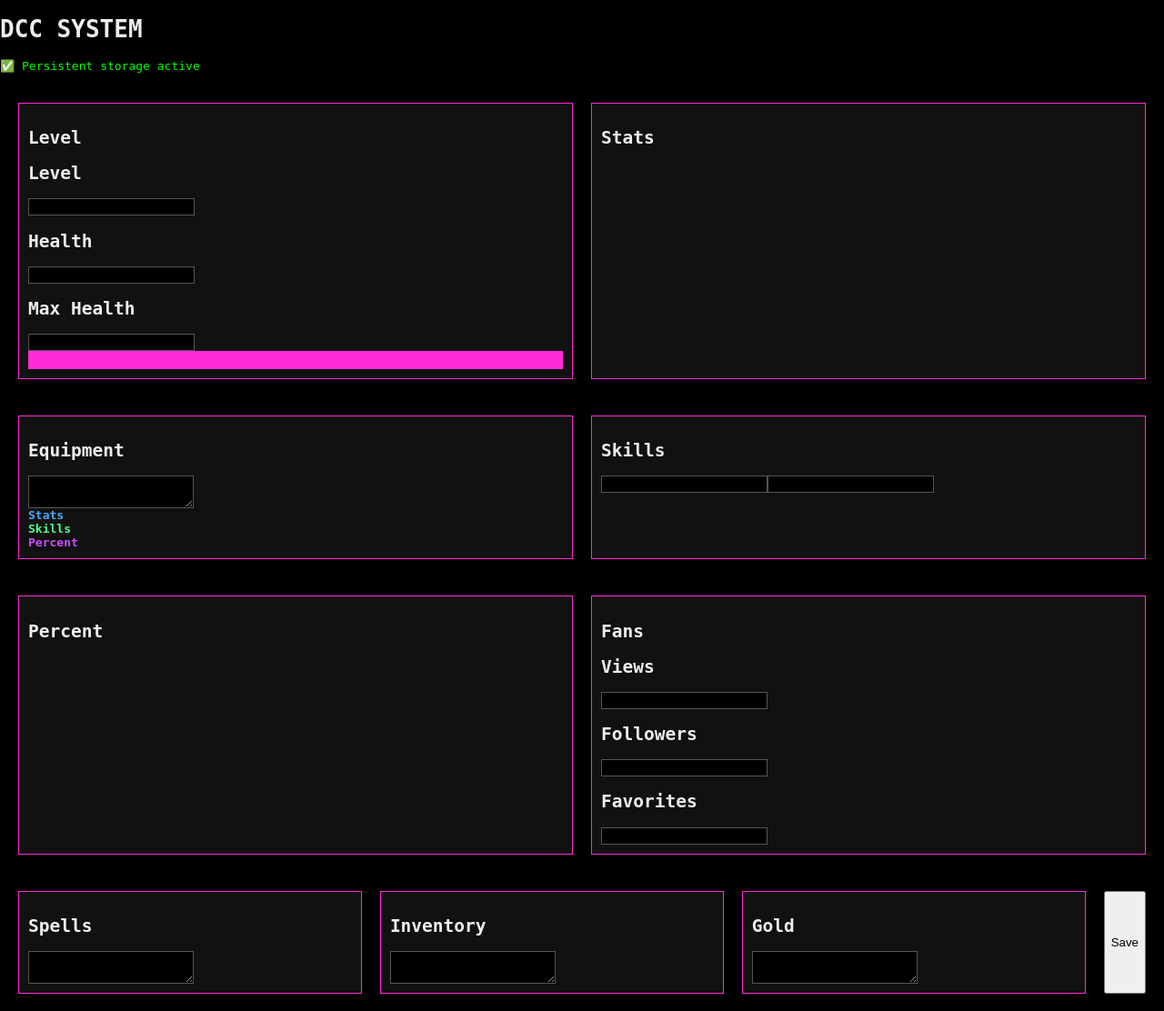
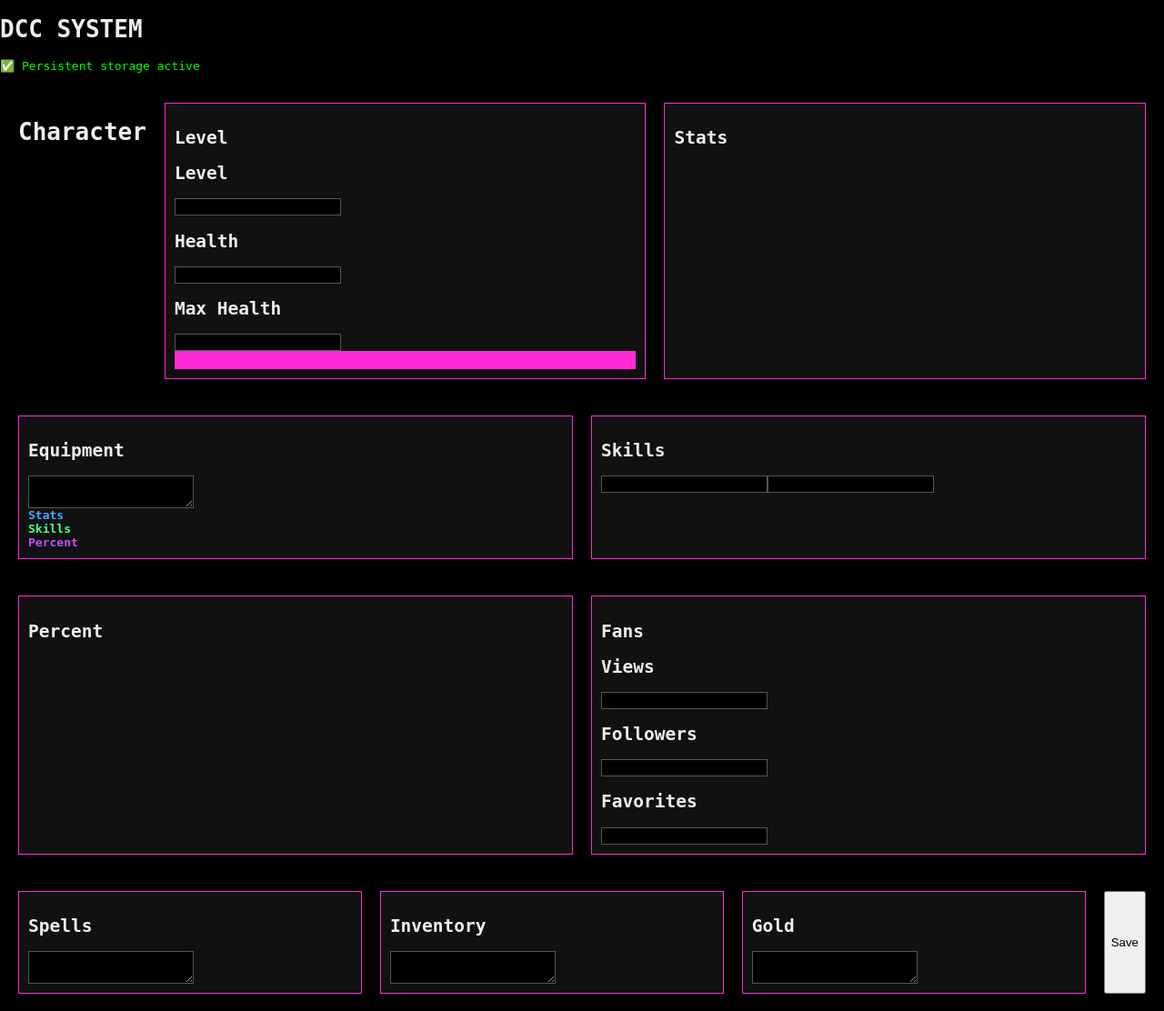
Before and after one commit to chancem5882-web/Dungeon-crawl, a Flask app: template templates/character.html in a window 1280 px wide. Shown: the part 37-1149 px from the top of the page at 91% size. Run offline with Flask 3, Linux system fonts and the light colour scheme; the template is opened without the code that fills it, so the values that code supplies are empty.

Commit message:
Update character.html

```diff
--- a/templates/character.html
+++ b/templates/character.html
@@ -23,7 +23,9 @@
 <form method="post">
 
 <div class="container">
+<h1>Character</h1>
 
+<form method="post">
 <div class="panel">
 <h2>Level {{meta[1]}}</h2>
   <h2>Level</h2>
```
